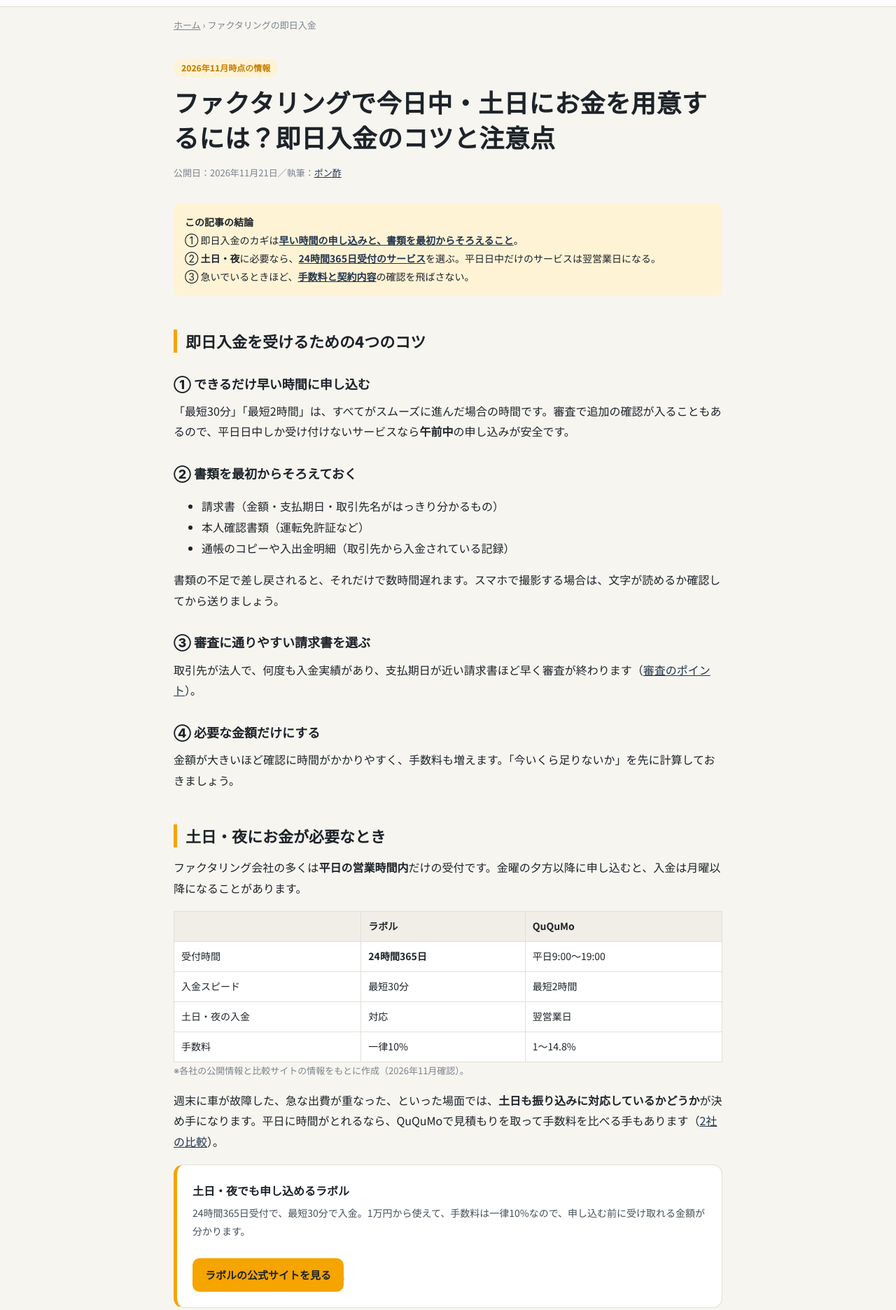
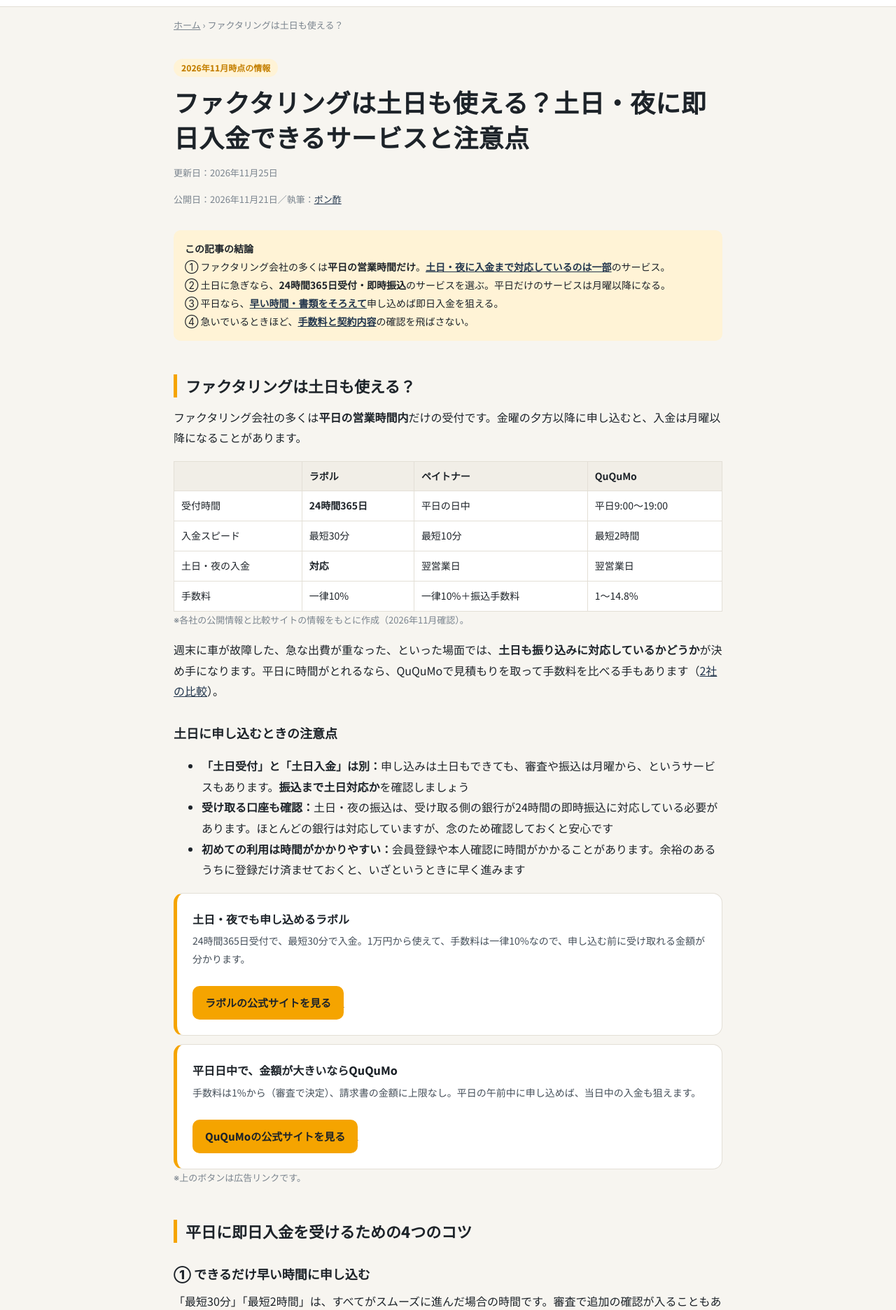
Before and after one commit to katchanblog-a11y/genba-okane, a plain HTML site: page articles/factoring-sokujitsu.html in a window 1280 px wide. Shown: the part 82-1954 px from the top of the page at 70% size. Drawn offline with Linux system fonts and the light colour scheme.

Commit message:
検索データに合わせて改善: 土日ファクタリング記事を土日中心に再構成、カード払い記事にメリデメ・FAQ追加
Co-Authored-By: Claude Opus 5.5 <noreply@anthropic.com>
Claude-Session: https://claude.ai/code/session_01MXoreZCFQS8C7daQjQSj64

```diff
--- a/articles/factoring-sokujitsu.html
+++ b/articles/factoring-sokujitsu.html
@@ -3,10 +3,10 @@
 <head>
 <meta charset="UTF-8">
 <meta name="viewport" content="width=device-width, initial-scale=1">
-<title>ファクタリングで今日中・土日にお金を用意するには？即日入金のコツと注意点【個人事業主向け】｜現場のお金ナビ</title>
-<meta name="description" content="ファクタリングで即日入金を受けるための条件、土日・夜でも使えるサービス、申し込み前にそろえる書類、急いでいるときほど気をつけたい点をまとめました。">
+<title>ファクタリングは土日も使える？土日・夜に即日入金できるサービスと注意点【個人事業主向け】｜現場のお金ナビ</title>
+<meta name="description" content="ファクタリングは土日・祝日や夜でも使える？土日に入金できるサービスと平日だけのサービスの違い、即日入金を受けるコツ、急いでいるときほど確認したい注意点を、個人事業主向けにまとめました。">
 <link rel="canonical" href="https://genba-okane.com/articles/factoring-sokujitsu">
-<meta property="og:title" content="ファクタリングで今日中・土日にお金を用意するには？｜現場のお金ナビ">
+<meta property="og:title" content="ファクタリングは土日も使える？｜現場のお金ナビ">
 <meta property="og:description" content="即日入金の条件、土日・夜でも使えるサービス、注意点をまとめました。">
 <meta property="og:type" content="article">
 <meta property="og:url" content="https://genba-okane.com/articles/factoring-sokujitsu">
@@ -18,7 +18,7 @@
 <link href="https://fonts.googleapis.com/css2?family=Noto+Sans+JP:wght@400;600;700;800;900&display=swap" rel="stylesheet">
 <link rel="stylesheet" href="/css/site.css">
 <script type="application/ld+json">
-{"@context":"https://schema.org","@type":"Article","headline":"ファクタリングで今日中・土日にお金を用意するには？即日入金のコツと注意点【個人事業主向け】","datePublished":"2026-11-21","dateModified":"2026-11-21","author":{"@type":"Person","name":"ポン酢","url":"https://genba-okane.com/about"},"publisher":{"@type":"Organization","name":"現場のお金ナビ"},"inLanguage":"ja"}
+{"@context":"https://schema.org","@type":"Article","headline":"ファクタリングは土日も使える？土日・夜に即日入金できるサービスと注意点【個人事業主向け】","datePublished":"2026-11-21","dateModified":"2026-11-25","author":{"@type":"Person","name":"ポン酢","url":"https://genba-okane.com/about"},"publisher":{"@type":"Organization","name":"現場のお金ナビ"},"inLanguage":"ja"}
 </script>
 </head>
 <body>
@@ -31,22 +31,49 @@
 </header>
 
 <main class="wrap article">
-  <p class="breadcrumb"><a href="/">ホーム</a> › ファクタリングの即日入金</p>
+  <p class="breadcrumb"><a href="/">ホーム</a> › ファクタリングは土日も使える？</p>
 
   <section class="hero" style="padding-top:18px">
     <span class="badge">2026年11月時点の情報</span>
-    <h1>ファクタリングで今日中・土日にお金を用意するには？即日入金のコツと注意点</h1>
+    <h1>ファクタリングは土日も使える？土日・夜に即日入金できるサービスと注意点</h1>
+    <p class="muted">更新日：2026年11月25日</p>
     <p class="muted">公開日：2026年11月21日／執筆：<a href="/about">ポン酢</a></p>
   </section>
 
   <div class="note">
     <b>この記事の結論</b><br>
-    ① 即日入金のカギは<a href="#kotsu"><b>早い時間の申し込みと、書類を最初からそろえること</b></a>。<br>
-    ② <b>土日・夜</b>に必要なら、<a href="#donichi"><b>24時間365日受付のサービス</b></a>を選ぶ。平日日中だけのサービスは翌営業日になる。<br>
-    ③ 急いでいるときほど、<a href="#chui"><b>手数料と契約内容</b></a>の確認を飛ばさない。
+    ① ファクタリング会社の多くは<b>平日の営業時間だけ</b>。<a href="#donichi"><b>土日・夜に入金まで対応しているのは一部</b></a>のサービス。<br>
+    ② 土日に急ぎなら、<b>24時間365日受付・即時振込</b>のサービスを選ぶ。平日だけのサービスは月曜以降になる。<br>
+    ③ 平日なら、<a href="#kotsu"><b>早い時間・書類をそろえて</b></a>申し込めば即日入金を狙える。<br>
+    ④ 急いでいるときほど、<a href="#chui"><b>手数料と契約内容</b></a>の確認を飛ばさない。
   </div>
 
-  <h2 id="kotsu">即日入金を受けるための4つのコツ</h2>
+  <h2 id="donichi">ファクタリングは土日も使える？</h2>
+  <p>ファクタリング会社の多くは<b>平日の営業時間内</b>だけの受付です。金曜の夕方以降に申し込むと、入金は月曜以降になることがあります。</p>
+  <div style="overflow-x:auto">
+  <table class="simple">
+    <tr><th></th><th>ラボル</th><th>ペイトナー</th><th>QuQuMo</th></tr>
+    <tr><td>受付時間</td><td><b>24時間365日</b></td><td>平日の日中</td><td>平日9:00〜19:00</td></tr>
+    <tr><td>入金スピード</td><td>最短30分</td><td>最短10分</td><td>最短2時間</td></tr>
+    <tr><td>土日・夜の入金</td><td><b>対応</b></td><td>翌営業日</td><td>翌営業日</td></tr>
+    <tr><td>手数料</td><td>一律10%</td><td>一律10%＋振込手数料</td><td>1〜14.8%</td></tr>
+  </table>
+  </div>
+  <p class="muted">※各社の公開情報と比較サイトの情報をもとに作成（2026年11月確認）。</p>
+  <p style="margin-top:1em">週末に車が故障した、急な出費が重なった、といった場面では、<b>土日も振り込みに対応しているかどうか</b>が決め手になります。平日に時間がとれるなら、QuQuMoで見積もりを取って手数料を比べる手もあります（<a href="/articles/labol-ququmo-hikaku">2社の比較</a>）。</p>
+  <h3>土日に申し込むときの注意点</h3>
+  <ul>
+    <li><b>「土日受付」と「土日入金」は別：</b>申し込みは土日もできても、審査や振込は月曜から、というサービスもあります。<b>振込まで土日対応か</b>を確認しましょう</li>
+    <li><b>受け取る口座も確認：</b>土日・夜の振込は、受け取る側の銀行が24時間の即時振込に対応している必要があります。ほとんどの銀行は対応していますが、念のため確認しておくと安心です</li>
+    <li><b>初めての利用は時間がかかりやすい：</b>会員登録や本人確認に時間がかかることがあります。余裕のあるうちに登録だけ済ませておくと、いざというときに早く進みます</li>
+  </ul>
+  <div class="next">
+    <div class="card"><h3>土日・夜でも申し込めるラボル</h3><p>24時間365日受付で、最短30分で入金。1万円から使えて、手数料は一律10%なので、申し込む前に受け取れる金額が分かります。</p><a class="btn" href="https://px.a8.net/svt/ejp?a8mat=4BGQGS+8KELOI+40JM+1BMW42" rel="nofollow sponsored">ラボルの公式サイトを見る</a><img border="0" width="1" height="1" src="https://www16.a8.net/0.gif?a8mat=4BGQGS+8KELOI+40JM+1BMW42" alt=""></div>
+    <div class="card"><h3>平日日中で、金額が大きいならQuQuMo</h3><p>手数料は1%から（審査で決定）、請求書の金額に上限なし。平日の午前中に申し込めば、当日中の入金も狙えます。</p><a class="btn" href="https://px.a8.net/svt/ejp?a8mat=4BGQGS+8L01AA+4JGG+BWVTE" rel="nofollow sponsored">QuQuMoの公式サイトを見る</a><img border="0" width="1" height="1" src="https://www16.a8.net/0.gif?a8mat=4BGQGS+8L01AA+4JGG+BWVTE" alt=""></div>
+  </div>
+  <p class="muted">※上のボタンは広告リンクです。</p>
+
+  <h2 id="kotsu">平日に即日入金を受けるための4つのコツ</h2>
   <h3>① できるだけ早い時間に申し込む</h3>
   <p>「最短30分」「最短2時間」は、すべてがスムーズに進んだ場合の時間です。審査で追加の確認が入ることもあるので、平日日中しか受け付けないサービスなら<b>午前中</b>の申し込みが安全です。</p>
   <h3>② 書類を最初からそろえておく</h3>
@@ -60,25 +87,6 @@
   <p>取引先が法人で、何度も入金実績があり、支払期日が近い請求書ほど早く審査が終わります（<a href="/articles/factoring-shinsa">審査のポイント</a>）。</p>
   <h3>④ 必要な金額だけにする</h3>
   <p>金額が大きいほど確認に時間がかかりやすく、手数料も増えます。「今いくら足りないか」を先に計算しておきましょう。</p>
-
-  <h2 id="donichi">土日・夜にお金が必要なとき</h2>
-  <p>ファクタリング会社の多くは<b>平日の営業時間内</b>だけの受付です。金曜の夕方以降に申し込むと、入金は月曜以降になることがあります。</p>
-  <div style="overflow-x:auto">
-  <table class="simple">
-    <tr><th></th><th>ラボル</th><th>QuQuMo</th></tr>
-    <tr><td>受付時間</td><td><b>24時間365日</b></td><td>平日9:00〜19:00</td></tr>
-    <tr><td>入金スピード</td><td>最短30分</td><td>最短2時間</td></tr>
-    <tr><td>土日・夜の入金</td><td>対応</td><td>翌営業日</td></tr>
-    <tr><td>手数料</td><td>一律10%</td><td>1〜14.8%</td></tr>
-  </table>
-  </div>
-  <p class="muted">※各社の公開情報と比較サイトの情報をもとに作成（2026年11月確認）。</p>
-  <p style="margin-top:1em">週末に車が故障した、急な出費が重なった、といった場面では、<b>土日も振り込みに対応しているかどうか</b>が決め手になります。平日に時間がとれるなら、QuQuMoで見積もりを取って手数料を比べる手もあります（<a href="/articles/labol-ququmo-hikaku">2社の比較</a>）。</p>
-  <div class="next">
-    <div class="card"><h3>土日・夜でも申し込めるラボル</h3><p>24時間365日受付で、最短30分で入金。1万円から使えて、手数料は一律10%なので、申し込む前に受け取れる金額が分かります。</p><a class="btn" href="https://px.a8.net/svt/ejp?a8mat=4BGQGS+8KELOI+40JM+1BMW42" rel="nofollow sponsored">ラボルの公式サイトを見る</a><img border="0" width="1" height="1" src="https://www16.a8.net/0.gif?a8mat=4BGQGS+8KELOI+40JM+1BMW42" alt=""></div>
-    <div class="card"><h3>平日日中で、金額が大きいならQuQuMo</h3><p>手数料は1%から（審査で決定）、請求書の金額に上限なし。平日の午前中に申し込めば、当日中の入金も狙えます。</p><a class="btn" href="https://px.a8.net/svt/ejp?a8mat=4BGQGS+8L01AA+4JGG+BWVTE" rel="nofollow sponsored">QuQuMoの公式サイトを見る</a><img border="0" width="1" height="1" src="https://www16.a8.net/0.gif?a8mat=4BGQGS+8L01AA+4JGG+BWVTE" alt=""></div>
-  </div>
-  <p class="muted">※上のボタンは広告リンクです。</p>
 
   <h2 id="chui">急いでいるときほど気をつけたいこと</h2>
   <ul>
--- a/sitemap.xml
+++ b/sitemap.xml
@@ -8,14 +8,14 @@
   <url><loc>https://genba-okane.com/tools/shikinguri</loc><lastmod>2026-11-21</lastmod></url>
   <url><loc>https://genba-okane.com/tools/hitorioyakata-tedori</loc><lastmod>2026-11-21</lastmod></url>
   <url><loc>https://genba-okane.com/articles/keikamotsu-kaigyo-shikin</loc><lastmod>2026-11-24</lastmod></url>
-  <url><loc>https://genba-okane.com/articles/seikyusho-card-barai</loc><lastmod>2026-11-21</lastmod></url>
+  <url><loc>https://genba-okane.com/articles/seikyusho-card-barai</loc><lastmod>2026-11-25</lastmod></url>
   <url><loc>https://genba-okane.com/articles/labol-ququmo-hikaku</loc><lastmod>2026-11-21</lastmod></url>
   <url><loc>https://genba-okane.com/articles/rousai-tokubetsu-kanyu</loc><lastmod>2026-11-21</lastmod></url>
   <url><loc>https://genba-okane.com/articles/factoring-shinsa</loc><lastmod>2026-11-24</lastmod></url>
   <url><loc>https://genba-okane.com/articles/factoring-akushitsu</loc><lastmod>2026-11-21</lastmod></url>
   <url><loc>https://genba-okane.com/articles/invoice-2wari-3wari</loc><lastmod>2026-11-21</lastmod></url>
   <url><loc>https://genba-okane.com/articles/keikamotsu-keihi</loc><lastmod>2026-11-21</lastmod></url>
-  <url><loc>https://genba-okane.com/articles/factoring-sokujitsu</loc><lastmod>2026-11-21</lastmod></url>
+  <url><loc>https://genba-okane.com/articles/factoring-sokujitsu</loc><lastmod>2026-11-25</lastmod></url>
   <url><loc>https://genba-okane.com/articles/factoring-kojin-hikaku</loc><lastmod>2026-11-24</lastmod></url>
   <url><loc>https://genba-okane.com/articles/hitorioyakata-keihi</loc><lastmod>2026-11-24</lastmod></url>
   <url><loc>https://genba-okane.com/articles/kokuho-yasuku</loc><lastmod>2026-11-24</lastmod></url>
```
Also changed, not shown: articles/factoring-akushitsu.html (+1 -1 lines), articles/factoring-kojin-hikaku.html (+1 -1 lines), articles/factoring-shinsa.html (+1 -1 lines), articles/keikamotsu-nyukin-hayaku.html (+1 -1 lines), articles/labol-ququmo-hikaku.html (+1 -1 lines), articles/seikyusho-card-barai.html (+22 -1 lines), index.html (+1 -1 lines).
